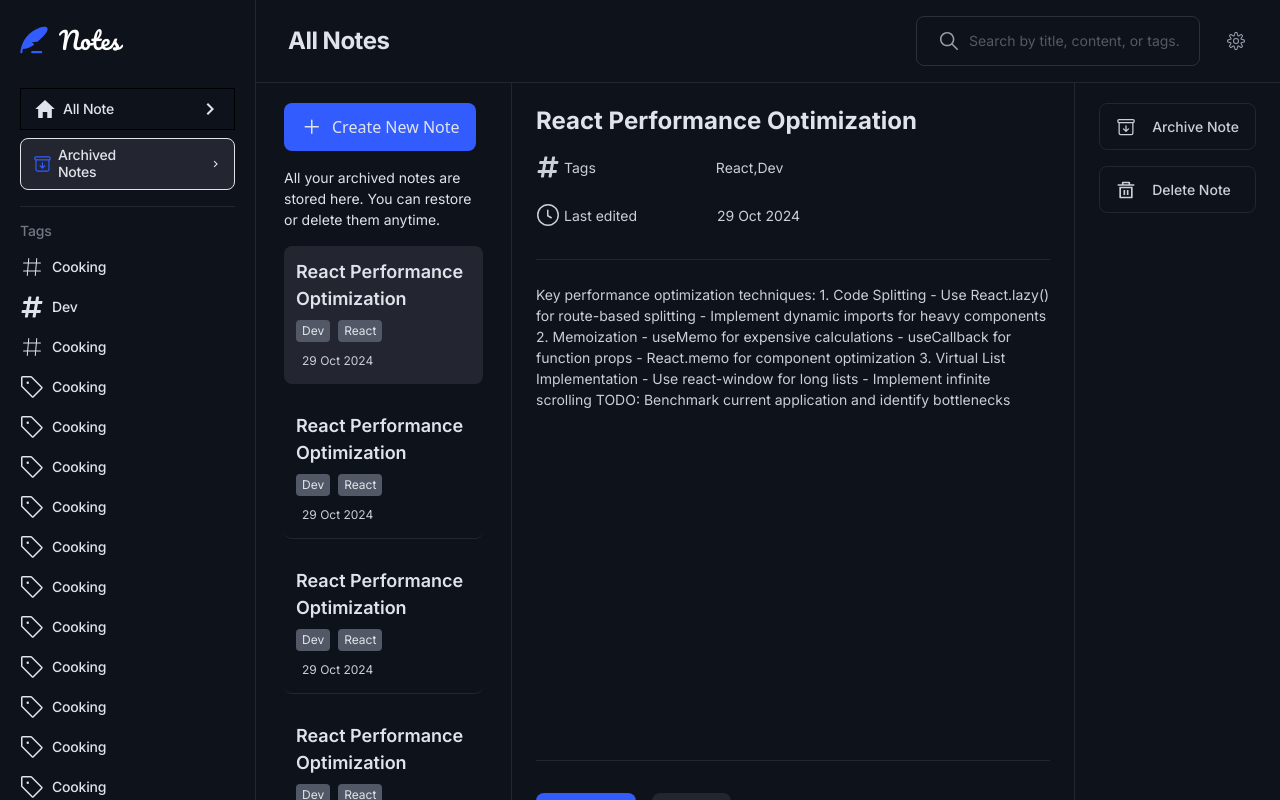
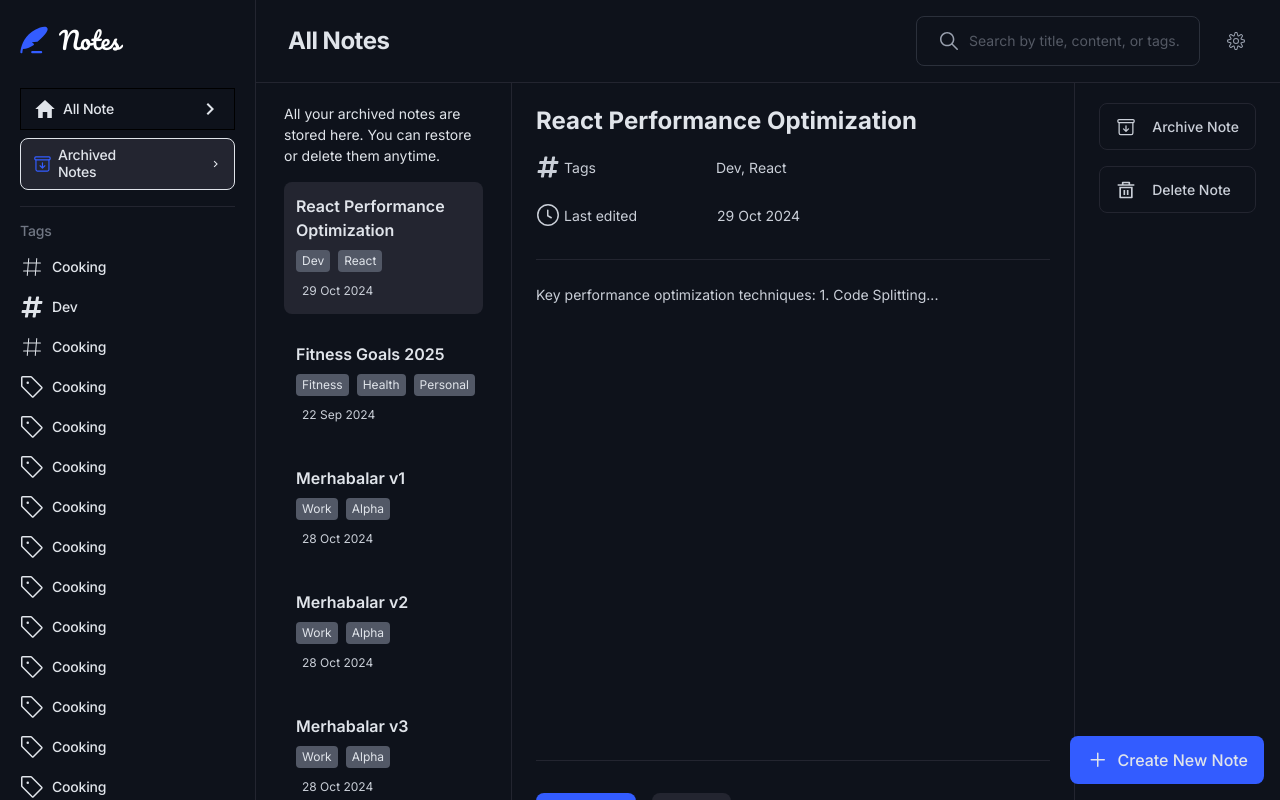
Before and after one commit to MuhammedZeki/Note-taking-App, a React (Vite) app: page /archived-notes in a window 1280 px wide. Shown: the top 800 px of the page. Built offline with nearby package versions, Linux system fonts and the light colour scheme.

Commit message:
Settings fn added

```diff
--- a/src/components/CreateNewNoteButton.jsx
+++ b/src/components/CreateNewNoteButton.jsx
@@ -1,14 +1,14 @@
 import React from "react";
 import { GoPlus } from "react-icons/go";
 
-const CreateNewNoteButton = ({ setIsNewNote, isNewNote }) => {
+const CreateNewNoteButton = ({ handleCreateNewNote }) => {
   return (
     <button
-      className="flex items-center justify-center gap-2 bg-[#335CFF] rounded-lg px-4 py-3 text-[#E0E4EA] font-,nter font-medium tracking-[120%] leading-[-0.2px] text-md cursor-pointer"
-      onClick={() => setIsNewNote(!isNewNote)}
+      className="flex items-center justify-center gap-2 bg-[#335CFF] rounded-full lg:rounded-lg px-4 py-3 text-[#E0E4EA] font-inter font-medium tracking-[120%] leading-[-0.2px] text-md cursor-pointer"
+      onClick={() => handleCreateNewNote()}
     >
       <GoPlus className="text-[#E0E4EA] w-6 h-6" />
-      Create New Note
+      <span className="hidden lg:block">Create New Note</span>
     </button>
   );
 };
--- a/src/pages/home/ArchivedNotes.jsx
+++ b/src/pages/home/ArchivedNotes.jsx
@@ -11,10 +11,76 @@ import CreateNewNoteButton from "../../components/CreateNewNoteButton";
 import CreateNewNote from "../../components/CreateNewNote";
 import { useNavigate } from "react-router-dom";
 import BottomMenuBar from "../../components/menu/BottomMenuBar";
-
+import NoteDetails from "../../components/note/NoteDetails";
+const notesData = [
+  {
+    id: "n1",
+    title: "React Performance Optimization",
+    tags: ["Dev", "React"],
+    date: "29 Oct 2024",
+    content: "Key performance optimization techniques: 1. Code Splitting...",
+  },
+  {
+    id: "n2",
+    title: "Fitness Goals 2025",
+    tags: ["Fitness", "Health", "Personal"],
+    date: "22 Sep 2024",
+    content: "My fitness goals for 2025 include...",
+  },
+  {
+    id: "n3",
+    title: "Merhabalar v1",
+    tags: ["Work", "Alpha"],
+    date: "28 Oct 2024",
+    content: "Discussed new features for Project Alpha...",
+  },
+  {
+    id: "n4",
+    title: "Merhabalar v2",
+    tags: ["Work", "Alpha"],
+    date: "28 Oct 2024",
+    content: "Discussed new features for Project Alpha...",
+  },
+  {
+    id: "n5",
+    title: "Merhabalar v3",
+    tags: ["Work", "Alpha"],
+    date: "28 Oct 2024",
+    content: "Discussed new features for Project Alpha...",
+  },
+  {
+    id: "n6",
+    title: "Project Alpha Meeting Notes",
+    tags: ["Work", "Alpha"],
+    date: "28 Oct 2024",
+    content: "Discussed new features for Project Alpha...",
+  },
+  {
+    id: "n6",
+    title: "Project Alpha Meeting Notes",
+    tags: ["Work", "Alpha"],
+    date: "28 Oct 2024",
+    content: "Discussed new features for Project Alpha...",
+  },
+];
 const ArchivedNotes = () => {
   const [isNewNote, setIsNewNote] = useState(false);
+  const [isSelectedId, setIsSelectedId] = useState(notesData[0]?.id || null);
+  const activeNote = notesData.find((i) => i.id === isSelectedId);
   const navigate = useNavigate();
+  const handleDetailNote = (id) => {
+    setIsNewNote(false);
+    setIsSelectedId(id);
+  };
+  const handleCreateNewNote = () => {
+    setIsNewNote(!isNewNote);
+    setIsSelectedId(null);
+  };
+  const handleBackToList = () => {
+    setIsNewNote(false);
+    setIsSelectedId(null);
+  };
+  const isDetailViewActive = isNewNote || activeNote;
 
   return (
     <div className="h-screen flex">
@@ -52,188 +118,66 @@ const ArchivedNotes = () => {
             />
           </div>
         </div>
-        <div className="h-screen flex">
-          <div className="bg-[#0E121B] lg:w-[25%] w-full  border-r border-r-[#232530] lg:flex lg:flex-col lg:gap-4 lg:px-7 lg:py-5">
-            <div className="hidden lg:block ">
-              <CreateNewNoteButton
-                isNewNote={isNewNote}
-                setIsNewNote={setIsNewNote}
-              />
+        <div className="h-screen flex max-h-[90%]">
+          <div
+            className={`bg-[#0E121B] ${
+              isDetailViewActive ? "hidden " : "w-full"
+            } lg:w-[25%] lg:flex overflow-y-auto lg:grow custom-scrollbar custom-scrollbar border-r border-r-[#232530]  lg:flex-col lg:gap-4 lg:px-7 lg:py-5`}
+          >
+            <div className="fixed bottom-4 right-4 z-10   ">
+              <CreateNewNoteButton handleCreateNewNote={handleCreateNewNote} />
             </div>
             <div className="text-[#E0E4EA] font-inter font-normal text-sm tracking-[130%] leading-[-0.2px] px-8 py-4 lg:px-0 lg:py-0">
               All your archived notes are stored here. You can restore or delete
               them anytime.
             </div>
             <div className="flex flex-col gap-4 px-8 py-3 lg:py-0 lg:px-0">
-              <div className="flex flex-col gap-2 bg-[#232530] rounded-lg p-3">
-                <div className="text-[#E0E4EA] font-inter font-semibold text-lg tracking-[120%] leading-[-0.3px] ">
-                  React Performance Optimization
+              {notesData.map((i) => (
+                <div
+                  className={`flex flex-col gap-2 ${
+                    i.id === isSelectedId ? "bg-[#232530]" : ""
+                  }  rounded-lg p-3 cursor-pointer`}
+                  onClick={() => handleDetailNote(i.id)}
+                >
+                  <div className="text-[#E0E4EA] font-inter font-semibold text-md tracking-[120%] leading-[-0.3px] ">
+                    {i.title}
                   </div>
                   <div className="flex items-center justify-start gap-2">
-                  <span className="bg-[#525866] px-1.5 py-0.5 font-inter font-normal text-xs tracking-[120%] leading-[-0.2px] rounded-sm text-[#E0E4EA]">
-                    Dev
+                    {i.tags.map((tag, index) => (
+                      <span
+                        key={index}
+                        className="bg-[#525866] px-1.5 py-0.5 font-inter font-normal text-xs tracking-[120%] leading-[-0.2px] rounded-sm text-[#E0E4EA]"
+                      >
+                        {tag}
                       </span>
-                  <span className="bg-[#525866] px-1.5 py-0.5 font-inter font-normal text-xs tracking-[120%] leading-[-0.2px] rounded-sm text-[#E0E4EA]">
-                    React
-                  </span>
+                    ))}
                   </div>
                   <div>
                     <p className="text-[#CACFD8] font-inter font-normal text-xs tracking-[120%] px-1.5 py-0.5 leading-[-0.2px]">
-                    29 Oct 2024
+                      {i.date}
                     </p>
                   </div>
                 </div>
-              <div className="flex flex-col gap-2 bg-[#0E121B] border-b border-b-[#232530] rounded-lg p-3">
-                <div className="text-[#E0E4EA] font-inter font-semibold text-lg tracking-[120%] leading-[-0.3px] ">
-                  React Performance Optimization
-                </div>
-                <div className="flex items-center justify-start gap-2">
-                  <span className="bg-[#525866] px-1.5 py-0.5 font-inter font-normal text-xs tracking-[120%] leading-[-0.2px] rounded-sm text-[#E0E4EA]">
-                    Dev
-                  </span>
-                  <span className="bg-[#525866] px-1.5 py-0.5 font-inter font-normal text-xs tracking-[120%] leading-[-0.2px] rounded-sm text-[#E0E4EA]">
-                    React
-                  </span>
-                </div>
-                <div>
-                  <p className="text-[#CACFD8] font-inter font-normal text-xs tracking-[120%] px-1.5 py-0.5 leading-[-0.2px]">
-                    29 Oct 2024
-                  </p>
-                </div>
-              </div>
-              <div className="flex flex-col gap-2 bg-[#0E121B] border-b border-b-[#232530] rounded-lg p-3">
-                <div className="text-[#E0E4EA] font-inter font-semibold text-lg tracking-[120%] leading-[-0.3px] ">
-                  React Performance Optimization
-                </div>
-                <div className="flex items-center justify-start gap-2">
-                  <span className="bg-[#525866] px-1.5 py-0.5 font-inter font-normal text-xs tracking-[120%] leading-[-0.2px] rounded-sm text-[#E0E4EA]">
-                    Dev
-                  </span>
-                  <span className="bg-[#525866] px-1.5 py-0.5 font-inter font-normal text-xs tracking-[120%] leading-[-0.2px] rounded-sm text-[#E0E4EA]">
-                    React
-                  </span>
-                </div>
-                <div>
-                  <p className="text-[#CACFD8] font-inter font-normal text-xs tracking-[120%] px-1.5 py-0.5 leading-[-0.2px]">
-                    29 Oct 2024
-                  </p>
-                </div>
-              </div>
-              <div className="flex flex-col gap-2 bg-[#0E121B] border-b border-b-[#232530] rounded-lg p-3">
-                <div className="text-[#E0E4EA] font-inter font-semibold text-lg tracking-[120%] leading-[-0.3px] ">
-                  React Performance Optimization
-                </div>
-                <div className="flex items-center justify-start gap-2">
-                  <span className="bg-[#525866] px-1.5 py-0.5 font-inter font-normal text-xs tracking-[120%] leading-[-0.2px] rounded-sm text-[#E0E4EA]">
-                    Dev
-                  </span>
-                  <span className="bg-[#525866] px-1.5 py-0.5 font-inter font-normal text-xs tracking-[120%] leading-[-0.2px] rounded-sm text-[#E0E4EA]">
-                    React
-                  </span>
-                </div>
-                <div>
-                  <p className="text-[#CACFD8] font-inter font-normal text-xs tracking-[120%] px-1.5 py-0.5 leading-[-0.2px]">
-                    29 Oct 2024
-                  </p>
-                </div>
-              </div>
-              <div className="flex flex-col gap-2 bg-[#0E121B] border-b border-b-[#232530] rounded-lg p-3">
-                <div className="text-[#E0E4EA] font-inter font-semibold text-lg tracking-[120%] leading-[-0.3px] ">
-                  Fitness Goals 2025
-                </div>
-                <div className="flex items-center justify-start gap-2">
-                  <span className="bg-[#525866] px-1.5 py-0.5 font-inter font-normal text-xs tracking-[120%] leading-[-0.2px] rounded-sm text-[#E0E4EA]">
-                    Fitness
-                  </span>
-                  <span className="bg-[#525866] px-1.5 py-0.5 font-inter font-normal text-xs tracking-[120%] leading-[-0.2px] rounded-sm text-[#E0E4EA]">
-                    Health
-                  </span>
-                  <span className="bg-[#525866] px-1.5 py-0.5 font-inter font-normal text-xs tracking-[120%] leading-[-0.2px] rounded-sm text-[#E0E4EA]">
-                    Personal
-                  </span>
-                </div>
-                <div>
-                  <p className="text-[#CACFD8] font-inter font-normal text-xs tracking-[120%] px-1.5 py-0.5 leading-[-0.2px]">
-                    22 Sep 2024
-                  </p>
-                </div>
-              </div>
+              ))}
               <BottomMenuBar cls={"mt-26"} />
             </div>
           </div>
-          <div className="bg-[#0E121B] hidden  lg:w-[55%] border-r border-r-[#232530] px-6 py-5 lg:flex lg:flex-col gap-4">
+          <div
+            className={`bg-[#0E121B] ${
+              isDetailViewActive ? "w-full" : "hidden"
+            }  lg:w-[55%]  border-r border-r-[#232530] px-6 py-5 lg:flex lg:flex-col gap-4`}
+          >
             {isNewNote ? (
-              <CreateNewNote />
+              <CreateNewNote handleBackToList={handleBackToList} />
+            ) : activeNote ? (
+              <NoteDetails
+                noteDetail={activeNote}
+                handleBackToList={handleBackToList}
+              />
             ) : (
-              <>
-                <div className="flex items-center justify-between w-full lg:hidden">
-                  <div className="flex items-center gap-1">
-                    <MdKeyboardArrowLeft className="text-[#CACFD8] w-6 h-6" />
-                    <span className="text-[#CACFD8] font-inter font-normal text-sm tracking-[130%] leading-[-0.2px]">
-                      Back
-                    </span>
+              <div className="text-[#99A0AE] text-center mt-20 hidden lg:block">
+                Lütfen soldan bir not seçin.
               </div>
-                  <div className="flex items-center justify-center gap-4">
-                    <RiDeleteBin5Line className="text-[#CACFD8] w-5 h-5" />
-                    <IoArchiveOutline className="text-[#CACFD8] w-5 h-5" />
-                    <span className="text-[#CACFD8] font-inter font-normal text-sm tracking-[130%] leading-[-0.2px]">
-                      Cancel
-                    </span>
-                    <span className="text-[#335CFF] font-inter font-normal text-sm tracking-[130%] leading-[-0.2px]">
-                      Save Note
-                    </span>
-                  </div>
-                </div>
-                <div className="text-[#E0E4EA] font-inter font-bold text-2xl leading-[-0.5px] tracking-[120%]">
-                  React Performance Optimization
-                </div>
-                <div className="flex flex-col gap-6 text-[#CACFD8] border-b border-b-[#232530] pb-8">
-                  <div className="flex items-center gap-x-30">
-                    <div className="flex items-center gap-1 font-inter font-normal leading-[-0.2px] tracking-[130%] text-sm">
-                      <FaHashtag className="w-6 h-6" />
-                      <span>Tags</span>
-                    </div>
-                    <div className="flex items-center gap-1 font-inter font-normal leading-[-0.2px] tracking-[130%] text-sm">
-                      <span>React,Dev</span>
-                    </div>
-                  </div>
-                  <div className="flex items-center gap-20">
-                    <div className="flex items-center gap-1 font-inter font-normal leading-[-0.2px] tracking-[130%] text-sm">
-                      <GoClock className="w-6 h-6" />
-                      <span>Last edited</span>
-                    </div>
-                    <div className="flex items-center gap-1 font-inter font-normal leading-[-0.2px] tracking-[130%] text-sm">
-                      <span>29 Oct 2024</span>
-                    </div>
-                  </div>
-                </div>
-                <div className="w-full border-b border-b-[#232530]">
-                  <textarea
-                    name=""
-                    id=""
-                    rows={22}
-                    className="w-full text-[#CACFD8] font-inter font-normal text-sm tracking-[130%] leading-[-0.2px] py-2 resize-none"
-                  >
-                    Key performance optimization techniques: 1. Code Splitting -
-                    Use React.lazy() for route-based splitting - Implement
-                    dynamic imports for heavy components 2. Memoization -
-                    useMemo for expensive calculations - useCallback for
-                    function props - React.memo for component optimization 3.
-                    Virtual List Implementation - Use react-window for long
-                    lists - Implement infinite scrolling TODO: Benchmark current
-                    application and identify bottlenecks
-                  </textarea>
-                </div>
-                <div className="hidden lg:flex lg:items-center lg:gap-4 lg:pt-4">
-                  <button className="bg-[#335CFF] text-white rounded-lg px-4 py-3 font-inter font-medium text-sm tracking-[120%] leading-[-0.2px]">
-                    Save Note
-                  </button>
-                  <button className="bg-[#232530] text-[#99A0AE] rounded-lg px-4 py-3 font-inter font-medium text-sm tracking-[120%] leading-[-0.2px]">
-                    Cancel
-                  </button>
-                </div>
-                <BottomMenuBar cls={"mt-10"} />
-              </>
             )}
           </div>
           <div className="bg-[#0E121B] hidden lg:w-[20%] lg:px-6 lg:py-5 lg:flex lg:flex-col lg:gap-4">
--- a/src/pages/home/Home.jsx
+++ b/src/pages/home/Home.jsx
@@ -1,11 +1,8 @@
 import SideBar from "../../components/SideBar";
 import { IoIosSearch } from "react-icons/io";
 import { CiSettings } from "react-icons/ci";
-import { FaHashtag } from "react-icons/fa";
-import { GoClock } from "react-icons/go";
 import { IoArchiveOutline } from "react-icons/io5";
 import { RiDeleteBin5Line } from "react-icons/ri";
-import { MdKeyboardArrowLeft } from "react-icons/md";
 import { useState } from "react";
 import CreateNewNote from "../../components/CreateNewNote";
 import CreateNewNoteButton from "../../components/CreateNewNoteButton";
@@ -67,11 +64,19 @@ const Home = () => {
   const [isNewNote, setIsNewNote] = useState(false);
   const [isSelectedId, setIsSelectedId] = useState(notesData[0]?.id || null);
   const activeNote = notesData.find((i) => i.id === isSelectedId);
-  console.log(activeNote);
   const navigate = useNavigate();
   const handleDetailNote = (id) => {
     setIsNewNote(false);
     setIsSelectedId(id);
+  };
+  const handleCreateNewNote = () => {
+    setIsNewNote(!isNewNote);
+    setIsSelectedId(null);
+  };
+  const isDetailViewActive = isNewNote || activeNote;
+  const handleBackToList = () => {
+    setIsNewNote(false);
+    setIsSelectedId(null);
   };
   return (
     <div className="h-screen  flex">
@@ -110,12 +115,13 @@ const Home = () => {
           </div>
         </div>
         <div className="h-screen max-h-[90%] flex">
-          <div className="bg-[#0E121B] lg:w-[25%] w-full  overflow-y-auto lg:grow custom-scrollbar custom-scrollbar border-r border-r-[#232530] lg:flex lg:flex-col lg:gap-4 lg:px-7 lg:py-5">
-            <div className="hidden lg:block">
-              <CreateNewNoteButton
-                isNewNote={isNewNote}
-                setIsNewNote={setIsNewNote}
-              />
+          <div
+            className={`bg-[#0E121B] ${
+              isDetailViewActive ? "hidden " : "w-full"
+            } lg:w-[25%] lg:flex overflow-y-auto lg:grow custom-scrollbar custom-scrollbar border-r border-r-[#232530]  lg:flex-col lg:gap-4 lg:px-7 lg:py-5 relative`}
+          >
+            <div className="fixed bottom-4 right-4 z-10 lg:hidden ">
+              <CreateNewNoteButton handleCreateNewNote={handleCreateNewNote} />
             </div>
             <div className="flex flex-col gap-4 px-8 py-3 lg:py-0 lg:px-0 ">
               {notesData.map((i) => (
@@ -148,13 +154,22 @@ const Home = () => {
               <BottomMenuBar cls={"mt-22"} />
             </div>
           </div>
-          <div className="bg-[#0E121B] hidden lg:w-[55%]  border-r border-r-[#232530] px-6 py-5 lg:flex lg:flex-col gap-4">
+          <div
+            className={`bg-[#0E121B] ${
+              isDetailViewActive ? "w-full" : "hidden"
+            }  lg:w-[55%]  border-r border-r-[#232530] px-6 py-5 lg:flex lg:flex-col gap-4`}
+          >
             {isNewNote ? (
-              <CreateNewNote />
+              <CreateNewNote handleBackToList={handleBackToList} />
             ) : activeNote ? (
-              <NoteDetails noteDetail={activeNote} />
+              <NoteDetails
+                noteDetail={activeNote}
+                handleBackToList={handleBackToList}
+              />
             ) : (
-              "Seç"
+              <div className="text-[#99A0AE] text-center mt-20 hidden lg:block">
+                Lütfen soldan bir not seçin.
+              </div>
             )}
           </div>
           <div className="bg-[#0E121B] hidden  lg:w-[20%]  lg:px-6 lg:py-5 lg:flex lg:flex-col lg:gap-4">
```
Also changed, not shown: src/components/CreateNewNote.jsx (+5 -2 lines), src/components/note/NoteDetails.jsx (+5 -2 lines), src/components/settings/ChangePassword.jsx (+15 -5 lines), src/components/settings/ColorTheme.jsx (+11 -2 lines), src/components/settings/FontTheme.jsx (+11 -1 lines), src/pages/home/Settings.jsx (+37 -12 lines). Lines whose indentation alone changed are shown as unchanged.
